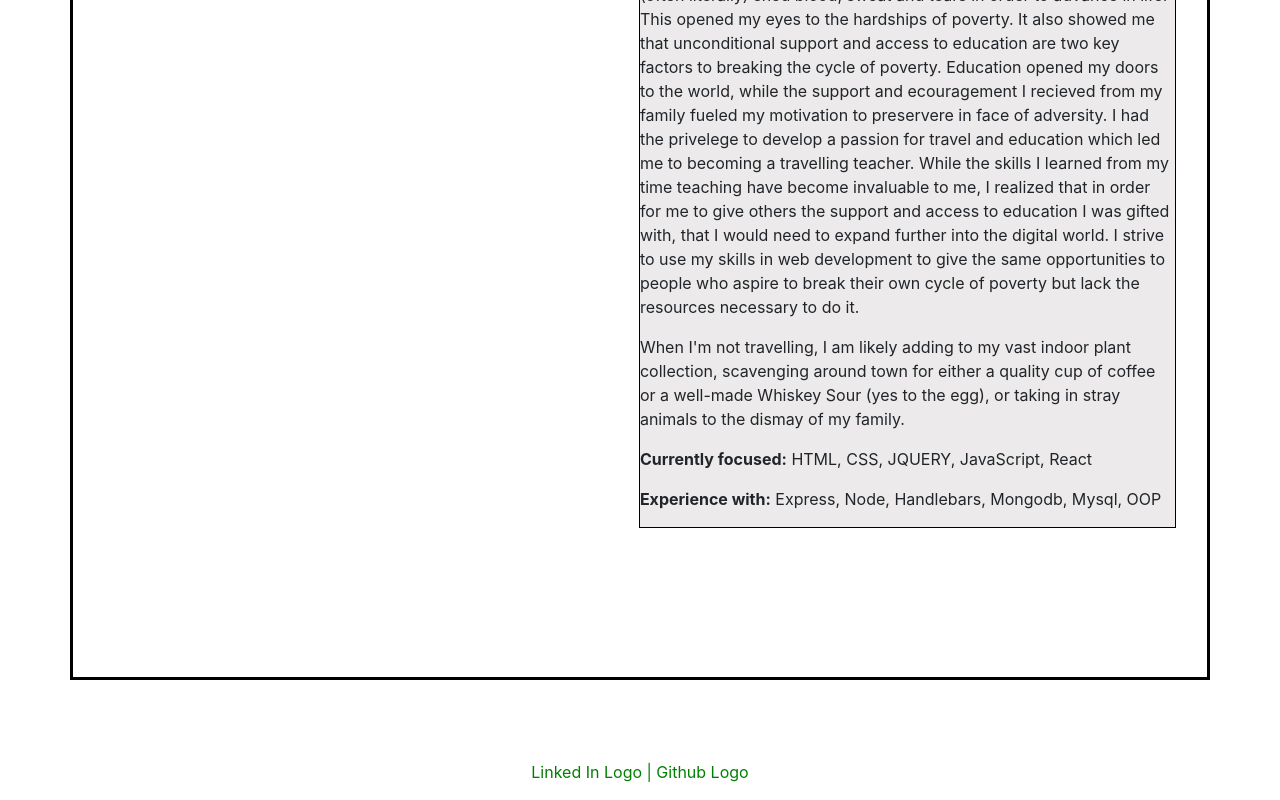
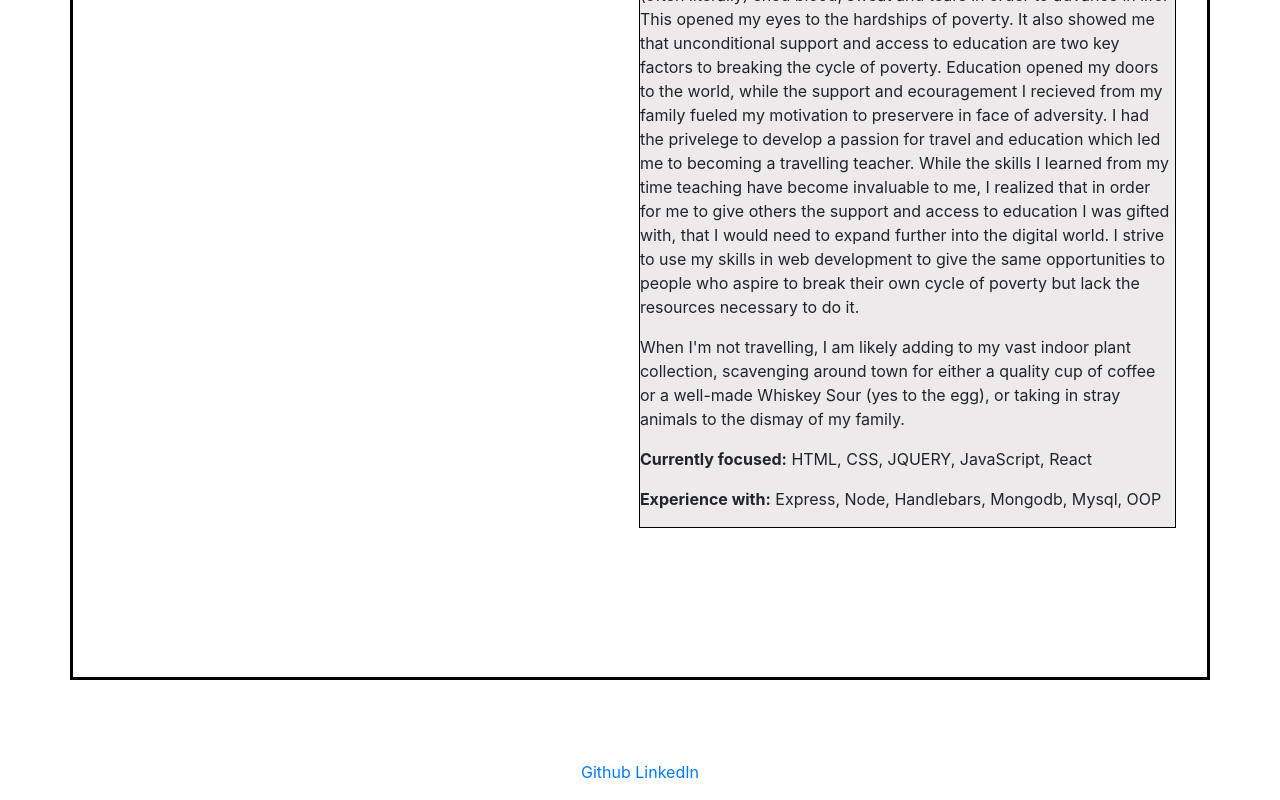
Before and after one commit to DianaLRS/portfolio-in-react, a React (Create React App) app: page /about in a window 1280 px wide. Shown: the part 276-1076 px from the top of the page. Built offline with nearby package versions, Linux system fonts and the light colour scheme.

Commit message:
fixed col typo

```diff
--- a/package.json
+++ b/package.json
@@ -9,6 +9,7 @@
     "@testing-library/react": "^11.2.2",
     "@testing-library/user-event": "^12.2.2",
     "bootstrap": "^4.5.3",
+    "native": "^0.3.3",
     "react": "^17.0.1",
     "react-dom": "^17.0.1",
     "react-router-dom": "^5.2.0",
--- a/src/components/Footer/Footer.js
+++ b/src/components/Footer/Footer.js
@@ -1,20 +1,20 @@
 import React from 'react';
+// import {Linking} from 'react-native'
 import "./style.css"
 
 function Footer(){
 
     return(
- <div className ="footer">
-
-     <p>Linked In Logo  |  Github Logo</p>
+        <div className ="footer">
+            <a target="blank" href="https://github.com/DianaLRS">Github </a>
+            <a target="blank" href="https://www.linkedin.com/in/diana-l-ramos-7b06241a9/">LinkedIn</a>
 
 
 
- </div>
-
+        </div>
     )
+}
 
 
-}
 
 export default Footer;
--- a/src/components/Grid/Col.js
+++ b/src/components/Grid/Col.js
@@ -1,4 +1,4 @@
-import Recat from "react";
+import React from "react";
 
 
     function Col(props) {
```
Also changed, not shown: 1 other file (tests, documents, lock files or other folders).
